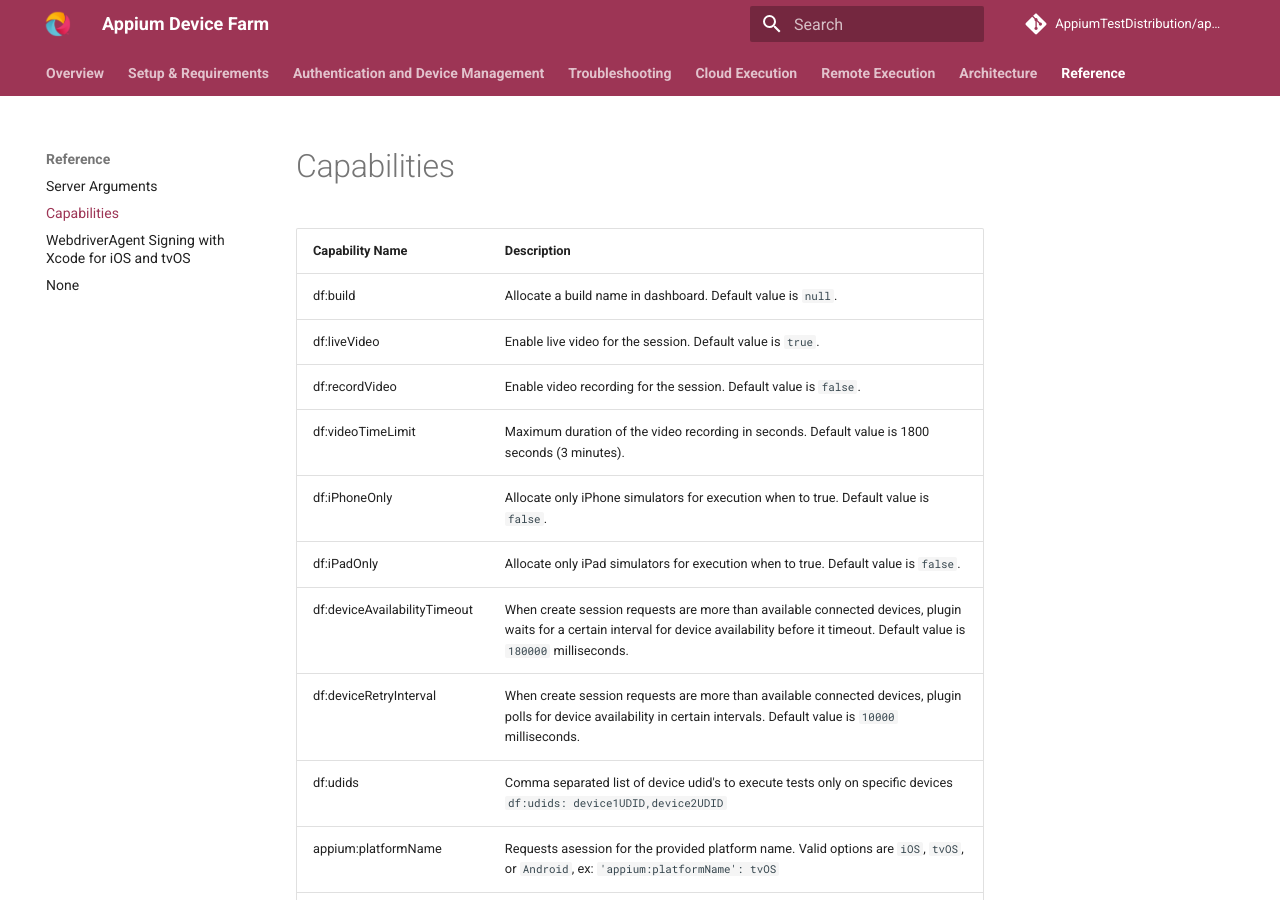
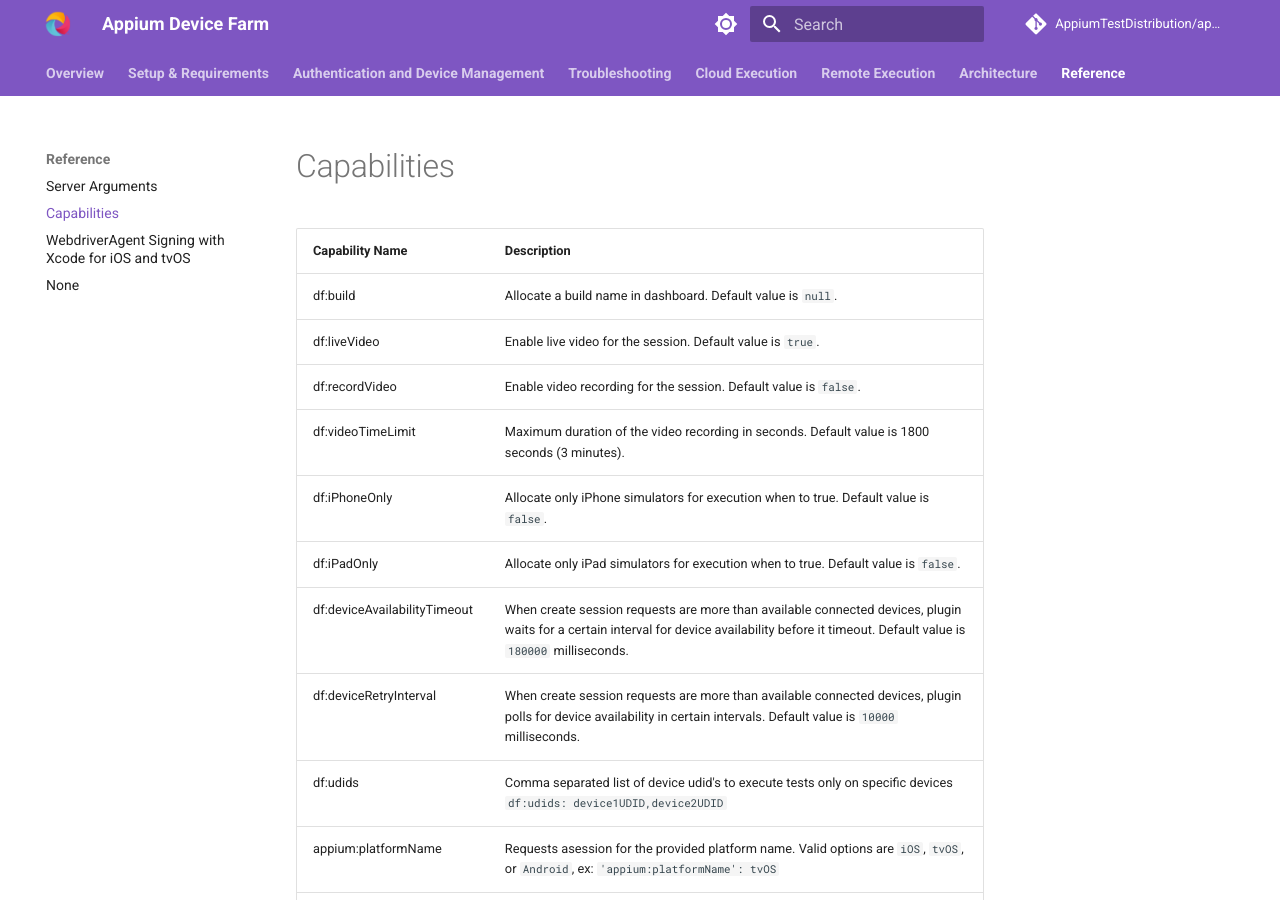
Before and after one commit to AppiumTestDistribution/appium-device-farm-docs, an MkDocs documentation site: the page built from docs/capabilities.md, in a window 1280 px wide and 900 px high. Built offline with MkDocs 1.6.1 and Material for MkDocs 9.7.7, drawn with Linux system fonts in a browser that asks for light colours; comment, search, counter and statistics services are not loaded.

```diff
--- a/mkdocs.yml
+++ b/mkdocs.yml
@@ -15,6 +15,19 @@ theme:
     - navigation.tabs
   font:
     code: Roboto Mono
+  palette:
+    - scheme: default
+      primary: deep purple
+      accent: deep purple
+      toggle:
+        icon: material/brightness-7
+        name: Switch to dark mode
+    - scheme: slate
+      primary: deep purple
+      accent: deep purple
+      toggle:
+        icon: material/brightness-4
+        name: Switch to light mode
 markdown_extensions:
   - meta
   - attr_list
```
Also changed, not shown: docs/index.md (+1 -4 lines).
